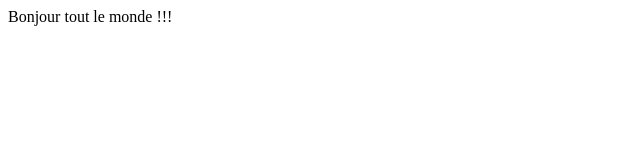
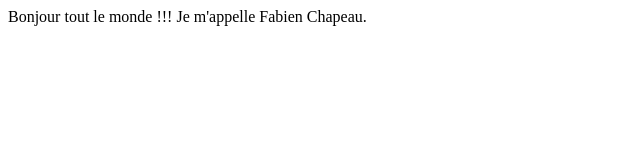
Before and after one commit to Fabien49/exercice_OC, a plain HTML site: page index.html in a window 1280 px wide. Shown: the whole page, without its empty margins (0-640 px from the left). Drawn offline with Linux system fonts and the light colour scheme.

Commit message:
je me présente

```diff
--- a/index.html
+++ b/index.html
@@ -5,5 +5,6 @@
   </head>
   <body>
   Bonjour tout le monde !!!
+  Je m'appelle Fabien Chapeau.
   </body>
 </html>
```
